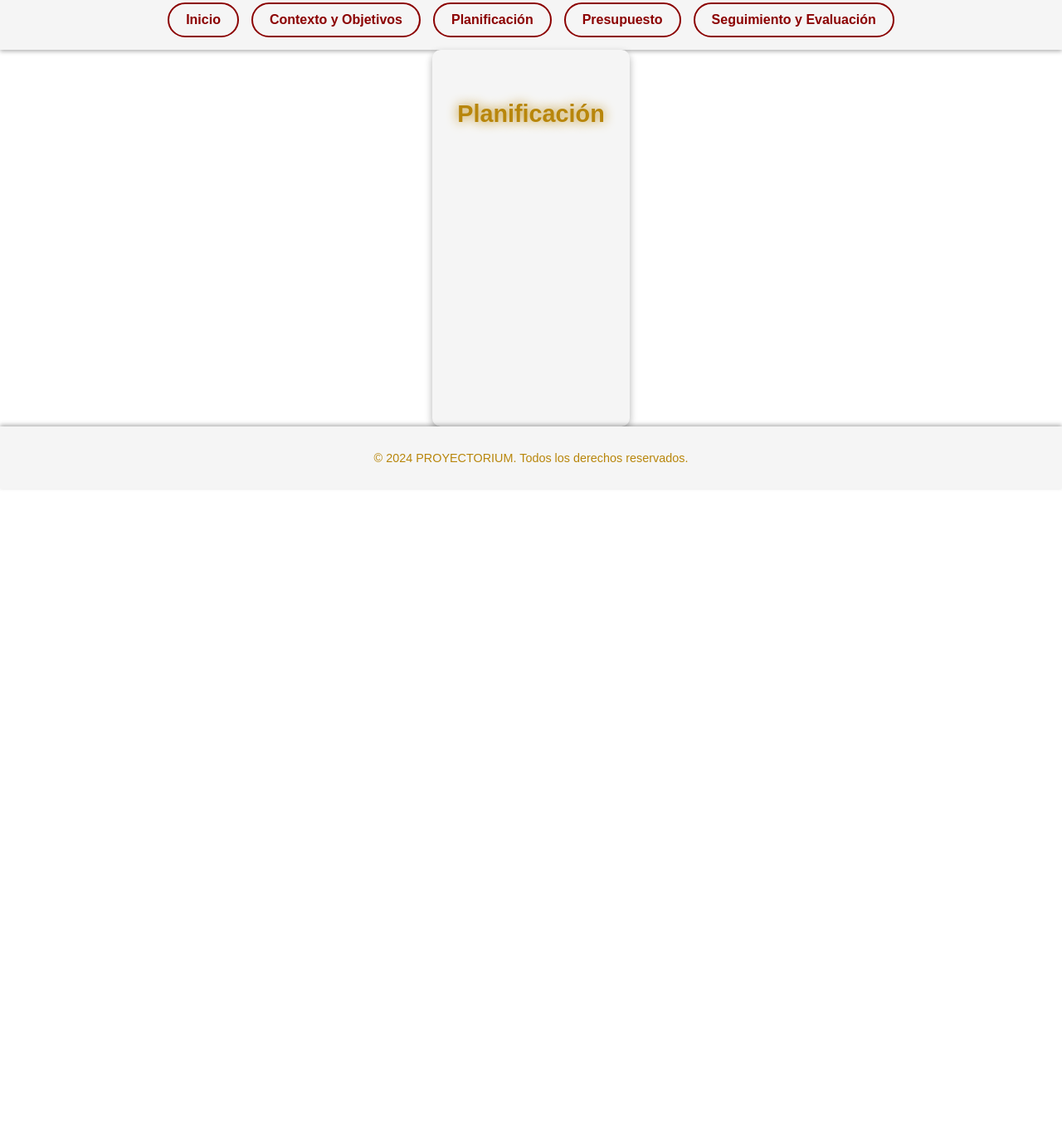
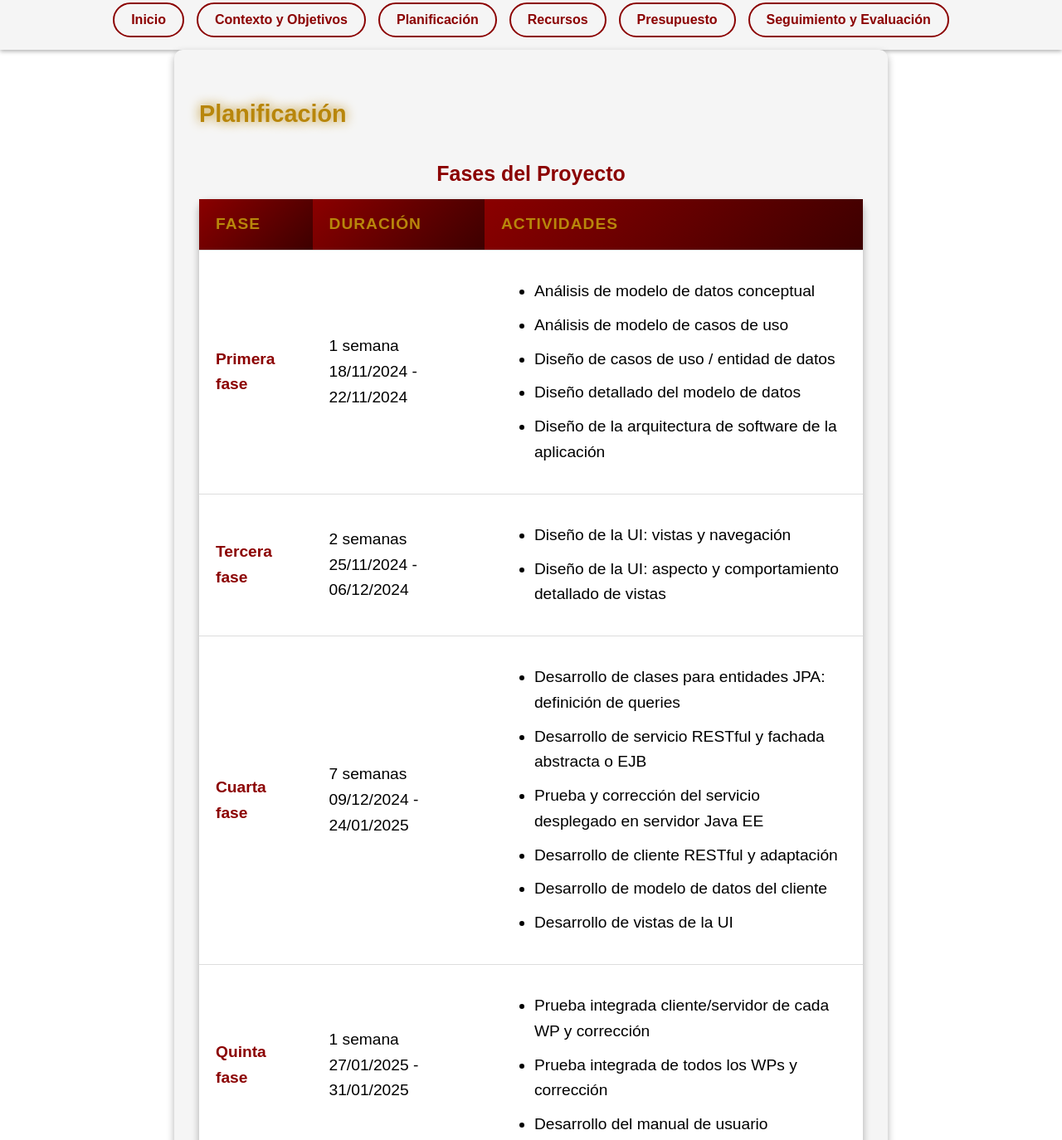
Before and after one commit to DaniN12/ProyectoG2, a plain HTML site: page propuestas/planificacion.html in a window 1280 px wide. Shown: the part 211-1585 px from the top of the page at 83% size. Before the commit the page ends 800 px from the top, so only its background shows below. Drawn offline with Linux system fonts and the light colour scheme.

Commit message:
cambios en planificacion

```diff
--- a/propuestas/planificacion.html
+++ b/propuestas/planificacion.html
@@ -15,12 +15,85 @@
         <a href="../index.html" class="btn">Inicio</a>
         <a href="contextoyobjetivos.html" class="btn">Contexto y Objetivos</a>
         <a href="planificacion.html" class="btn">Planificación</a>
+        <a href="recursos.html" class="btn">Recursos</a>
         <a href="presupuesto.html" class="btn">Presupuesto</a>
         <a href="seguimientoyevaluacion.html" class="btn">Seguimiento y Evaluación</a>
     </nav>
 
     <section id="content">
         <h2>Planificación</h2>
+
+        <table>
+            <caption>Fases del Proyecto</caption>
+            <thead>
+                <tr>
+                    <th>Fase</th>
+                    <th>Duración</th>
+                    <th>Actividades</th>
+                </tr>
+            </thead>
+            <tbody>
+                <tr>
+                    <td><strong>Primera fase</strong></td>
+                    <td>1 semana <br>18/11/2024 - 22/11/2024</td>
+                    <td>
+                        <ul>
+                            <li>Análisis de modelo de datos conceptual</li>
+                            <li>Análisis de modelo de casos de uso</li>
+                            <li>Diseño de casos de uso / entidad de datos</li>
+                            <li>Diseño detallado del modelo de datos</li>
+                            <li>Diseño de la arquitectura de software de la aplicación</li>
+                        </ul>
+                    </td>
+                </tr>
+                <tr>
+                    <td><strong>Tercera fase</strong></td>
+                    <td>2 semanas <br>25/11/2024 - 06/12/2024</td>
+                    <td>
+                        <ul>
+                            <li>Diseño de la UI: vistas y navegación</li>
+                            <li>Diseño de la UI: aspecto y comportamiento detallado de vistas</li>
+                        </ul>
+                    </td>
+                </tr>
+                <tr>
+                    <td><strong>Cuarta fase</strong></td>
+                    <td>7 semanas <br>09/12/2024 - 24/01/2025</td>
+                    <td>
+                        <ul>
+                            <li>Desarrollo de clases para entidades JPA: definición de queries</li>
+                            <li>Desarrollo de servicio RESTful y fachada abstracta o EJB</li>
+                            <li>Prueba y corrección del servicio desplegado en servidor Java EE</li>
+                            <li>Desarrollo de cliente RESTful y adaptación</li>
+                            <li>Desarrollo de modelo de datos del cliente</li>
+                            <li>Desarrollo de vistas de la UI</li>
+                        </ul>
+                    </td>
+                </tr>
+                <tr>
+                    <td><strong>Quinta fase</strong></td>
+                    <td>1 semana <br>27/01/2025 - 31/01/2025</td>
+                    <td>
+                        <ul>
+                            <li>Prueba integrada cliente/servidor de cada WP y corrección</li>
+                            <li>Prueba integrada de todos los WPs y corrección</li>
+                            <li>Desarrollo del manual de usuario</li>
+                        </ul>
+                    </td>
+                </tr>
+                <tr>
+                    <td><strong>Sexta fase</strong></td>
+                    <td>1 semana <br>03/02/2025 - 07/02/2025</td>
+                    <td>
+                        <ul>
+                            <li>Empaquetado de aplicaciones</li>
+                            <li>Preparación de entregables</li>
+                        </ul>
+                    </td>
+                </tr>
+            </tbody>
+        </table>
+
     </section>
 
     <footer>
--- a/style/style.css
+++ b/style/style.css
@@ -64,6 +64,56 @@ nav .btn:hover {
     transform: scale(1.1);
 }
 
+/* Estilo para tablas */
+table {
+    width: 100%;
+    border-collapse: collapse;
+    margin: 30px 0;
+    background-color: #ffffff;
+    border-radius: 10px;
+    overflow: hidden;
+    box-shadow: 0 4px 10px rgba(0, 0, 0, 0.3);
+    animation: fadeInUp 1s forwards;
+}
+
+table th,
+table td {
+    padding: 15px 20px;
+    text-align: left;
+    border-bottom: 1px solid #ddd;
+    font-size: 1em;
+}
+
+table th {
+    background: linear-gradient(135deg, #8b0000, #3d0000);
+    color: #b8860b;
+    font-weight: bold;
+    text-transform: uppercase;
+    letter-spacing: 1px;
+}
+
+table tbody tr:hover {
+    background-color: #f5f5f5;
+    transition: background-color 0.3s ease;
+}
+
+table tbody tr:last-child td {
+    border-bottom: none;
+}
+
+table td strong {
+    color: #8b0000;
+}
+
+table caption {
+    caption-side: top;
+    font-size: 1.3em;
+    color: #8b0000;
+    font-weight: bold;
+    margin-bottom: 10px;
+}
+
+
 /* Contenido principal */
 #content {
     padding: 50px 20px;
```
Also changed, not shown: index.html (+4 -1 lines), propuestas/contextoyobjetivos.html (+10 -2 lines), propuestas/presupuesto.html (+1 -1 lines), propuestas/recursos.html (added, +88 -0 lines), propuestas/seguimientoyevaluacion.html (+1 -0 lines), 1 other file.
